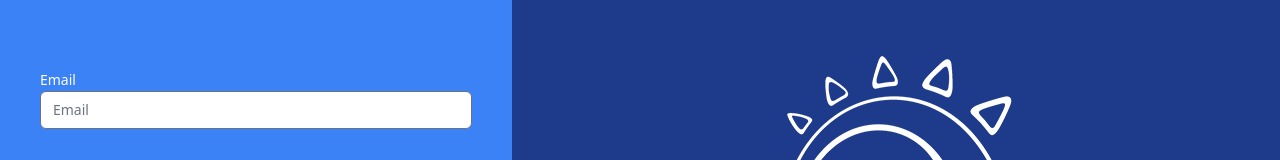
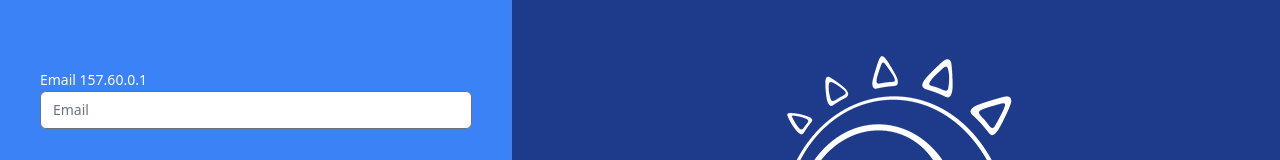
Before and after one commit to yhau1989/api-router-admin, a Next.js app in the folder site/: page / in a window 1280 px wide. Shown: the part 216-376 px from the top of the page. Built offline with nearby package versions, Linux system fonts and the light colour scheme.

Commit message:
test get ip address client

```diff
--- a/site/package.json
+++ b/site/package.json
@@ -12,6 +12,8 @@
     "axios": "^0.27.2",
     "cookie": "^0.5.0",
     "formik": "^2.2.9",
+    "ip": "^1.1.8",
+    "ip-address": "^8.1.0",
     "next": "12.1.0",
     "react": "17.0.2",
     "react-cookie": "^4.1.1",
--- a/site/pages/index.js
+++ b/site/pages/index.js
@@ -7,6 +7,11 @@ import { fetchLogin } from '../services/servicesData';
 import { useCookies } from "react-cookie"
 import { parseCookies } from "../libs/parseCookies"
 import { useRouter } from 'next/router'
+var ip = require('ip');
+var Address6 = require('ip-address').Address6;
+var address = new Address6('2001:0:ce49:7601:e866:efff:62c3:fffe');
+var teredo = address.inspectTeredo();
+teredo.client4;
 
 export default function Home({ data }) {
 
@@ -14,7 +19,11 @@ export default function Home({ data }) {
   const [ email, setEmail] = useState('');
   const [ password, setPassword] = useState('');
   const [ error, setError] = useState('');
-  const [cookie, setCookie] = useCookies('ok')
+  const [cookie, setCookie] = useCookies('ok');
+
+  var address = new Address6('2001:0:ce49:7601:e866:efff:62c3:fffe');
+  var teredo = address.inspectTeredo();
+
 
   const login  = () => {
     fetchLogin(email, password).then(rsp => {
@@ -47,7 +56,7 @@ export default function Home({ data }) {
           </div>
           <div>
             <label htmlFor="email-address" className="text-white text-sm">
-              Email
+              Email {teredo.client4}
             </label>
             <input
               className="bg-white w-full text-sm py-2 px-3 rounded-md text-gray-700"
```
Also changed, not shown: 1 other file (tests, documents, lock files or other folders).
